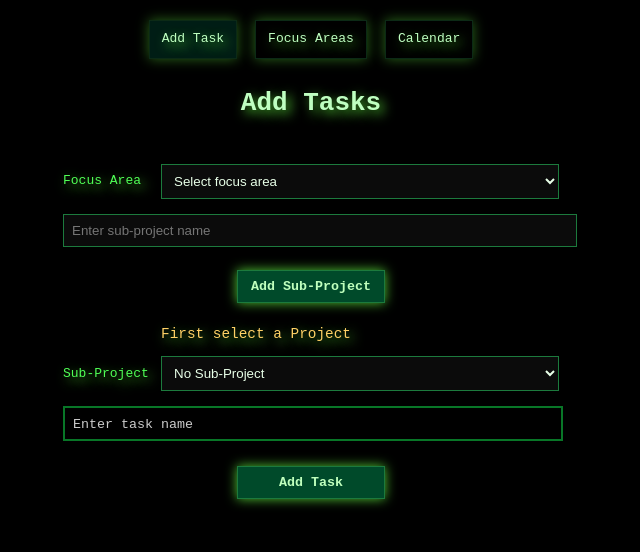
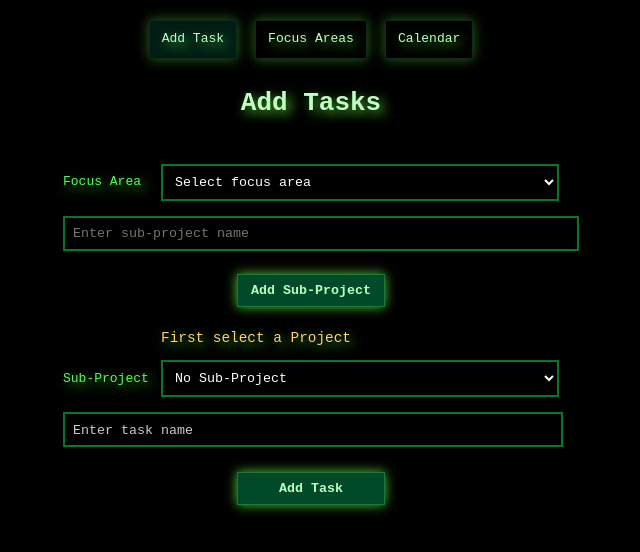
Before and after one commit to WilmerKopernikus/day-planner-matrix, an Angular app: page /daily-planner in a window 1280 px wide. Shown: the top 552 px of the page, without its empty margins (329-969 px from the left). Built offline with nearby package versions, Linux system fonts and the light colour scheme.

Commit message:
Update styles for Add Tasks section

```diff
--- a/src/app/add-task/add-task.component.css
+++ b/src/app/add-task/add-task.component.css
@@ -20,9 +20,10 @@
 .focus-area-row select {
   flex: 1;
   padding: 8px;
-  background-color: #0b0b0b;
-  color: #e8ffe8;
-  border: 1px solid #1c7a3d;
+  background-color: #000000;
+  color: #ffffff;
+  border: 2px solid #087627;
+  font-family: monospace;
 }
 
 .focus-area-row button,
@@ -45,20 +46,28 @@
   display: flex;
   flex-direction: column;
   gap: 8px;
-  }
+}
 
 .sub-project-section input {
   padding: 8px;
-  background-color: #0b0b0b;
-  color: #e8ffe8;
-  border: 1px solid #1c7a3d;
+  background-color: #000000;
+  color: #ffffff;
+  border: 2px solid #087627;
   width: 100%;
+  font-family: monospace;
+}
+
+.sub-project-section select {
+  background-color: #000000;
+  color: #ffffff;
+  border: 2px solid #087627;
+  font-family: monospace;
 }
 
 .sub-project-section button {
   align-self: flex-start;
+}
 
-}
 .warning {
   color: #ffd166;
   font-size: 0.9rem;
```
